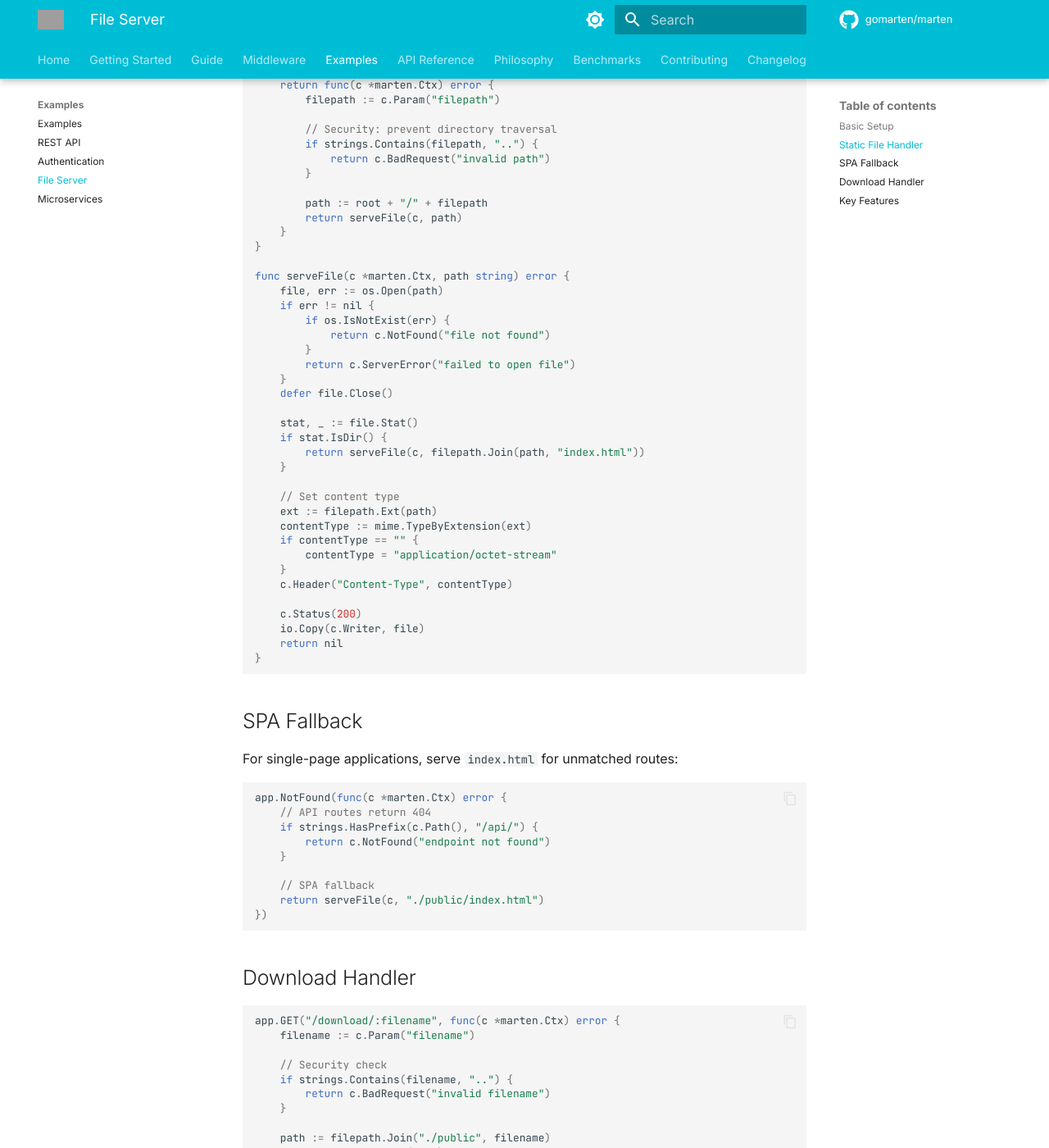
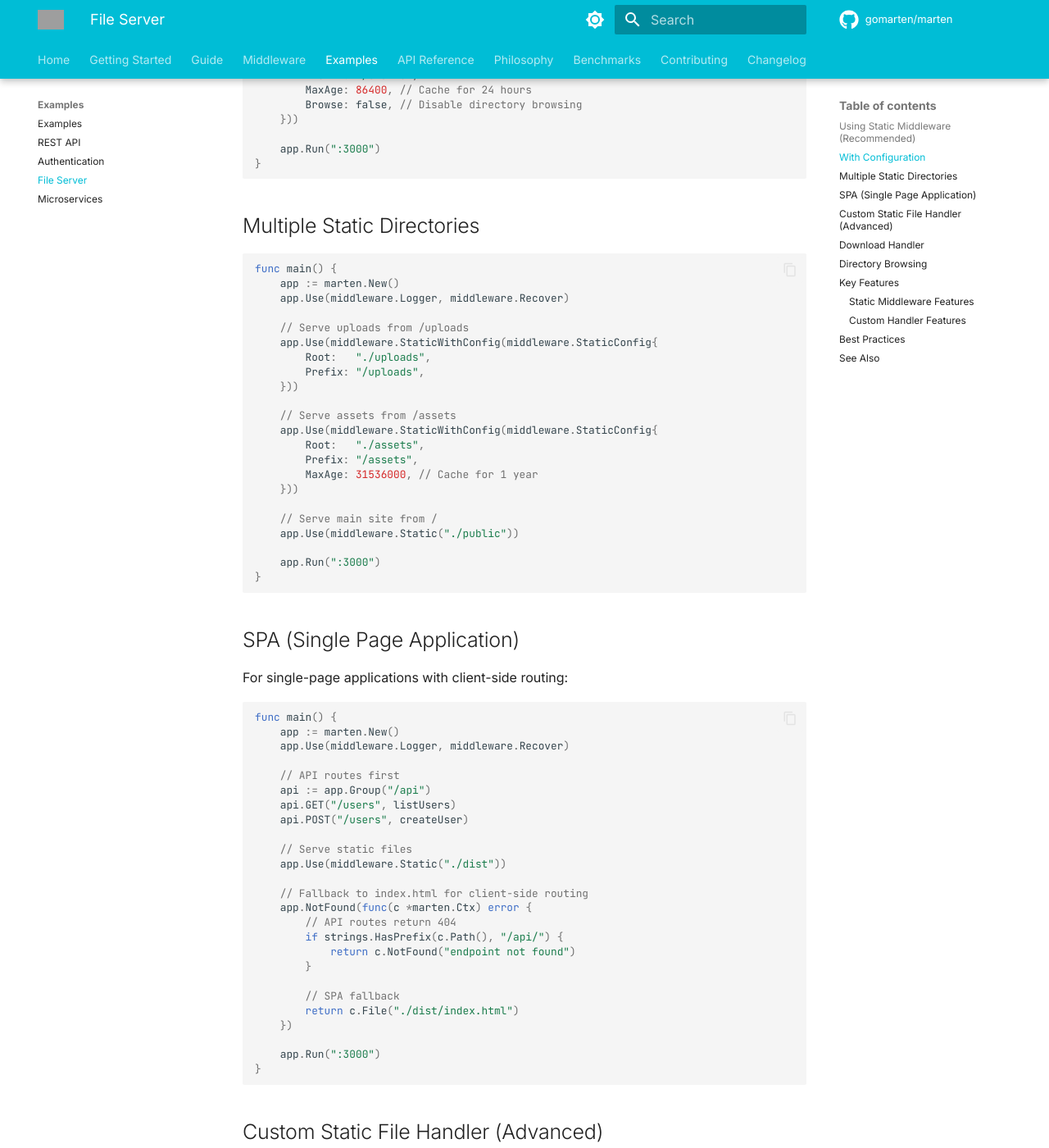
Before and after one commit to gomarten/docs, an MkDocs documentation site: the page built from docs/examples/file-server.md, in a window 1280 px wide and 1400 px high, scrolled down 835 px. Shown: the whole window at 82% size. Built offline with MkDocs 1.6.1 and Material for MkDocs 9.7.7, drawn with Linux system fonts in a browser that asks for light colours; comment, search, counter and statistics services are not loaded; some of the changed text lies outside the part shown; grey boxes are pictures that could not be loaded.

Commit message:
Update docs for Marten v0.1.3

````diff
--- a/docs/examples/file-server.md
+++ b/docs/examples/file-server.md
@@ -1,8 +1,111 @@
 # File Server Example
 
-Serve static files using wildcard routes.
+Serve static files using the built-in Static middleware or custom wildcard routes.
 
-## Basic Setup
+## Using Static Middleware (Recommended)
+
+The easiest way to serve static files is using the built-in `middleware.Static()`:
+
+```go
+package main
+
+import (
+    "github.com/gomarten/marten"
+    "github.com/gomarten/marten/middleware"
+)
+
+func main() {
+    app := marten.New()
+    app.Use(middleware.Logger, middleware.Recover)
+
+    // Serve static files from ./public
+    app.Use(middleware.Static("./public"))
+
+    app.Run(":3000")
+}
+```
+
+## With Configuration
+
+```go
+func main() {
+    app := marten.New()
+    app.Use(middleware.Logger, middleware.Recover)
+
+    // Serve static files with custom config
+    app.Use(middleware.StaticWithConfig(middleware.StaticConfig{
+        Root:   "./public",
+        Prefix: "/static",
+        MaxAge: 86400, // Cache for 24 hours
+        Browse: false, // Disable directory browsing
+    }))
+
+    app.Run(":3000")
+}
+```
+
+## Multiple Static Directories
+
+```go
+func main() {
+    app := marten.New()
+    app.Use(middleware.Logger, middleware.Recover)
+
+    // Serve uploads from /uploads
+    app.Use(middleware.StaticWithConfig(middleware.StaticConfig{
+        Root:   "./uploads",
+        Prefix: "/uploads",
+    }))
+
+    // Serve assets from /assets
+    app.Use(middleware.StaticWithConfig(middleware.StaticConfig{
+        Root:   "./assets",
+        Prefix: "/assets",
+        MaxAge: 31536000, // Cache for 1 year
+    }))
+
+    // Serve main site from /
+    app.Use(middleware.Static("./public"))
+
+    app.Run(":3000")
+}
+```
+
+## SPA (Single Page Application)
+
+For single-page applications with client-side routing:
+
+```go
+func main() {
+    app := marten.New()
+    app.Use(middleware.Logger, middleware.Recover)
+
+    // API routes first
+    api := app.Group("/api")
+    api.GET("/users", listUsers)
+    api.POST("/users", createUser)
+
+    // Serve static files
+    app.Use(middleware.Static("./dist"))
+
+    // Fallback to index.html for client-side routing
+    app.NotFound(func(c *marten.Ctx) error {
+        // API routes return 404
+        if strings.HasPrefix(c.Path(), "/api/") {
+            return c.NotFound("endpoint not found")
+        }
+
+        // SPA fallback
+        return c.File("./dist/index.html")
+    })
+
+    app.Run(":3000")
+}
+```
+
+## Custom Static File Handler (Advanced)
+
+If you need more control, you can implement a custom handler using wildcard routes:
 
 ```go
 package main
@@ -22,19 +125,15 @@
     app := marten.New()
     app.Use(middleware.Logger, middleware.Recover)
 
-    // Serve static files
+    // Custom static file handler
     app.GET("/static/*filepath", serveStatic("./public"))
 
-    // Serve uploads
+    // Custom uploads handler
     app.GET("/uploads/*filepath", serveStatic("./uploads"))
 
     app.Run(":3000")
 }
-```
 
-## Static File Handler
-
-```go
 func serveStatic(root string) marten.Handler {
     return func(c *marten.Ctx) error {
         filepath := c.Param("filepath")
@@ -78,23 +177,9 @@
 }
 ```
 
-## SPA Fallback
+## Download Handler
 
-For single-page applications, serve `index.html` for unmatched routes:
-
-```go
-app.NotFound(func(c *marten.Ctx) error {
-    // API routes return 404
-    if strings.HasPrefix(c.Path(), "/api/") {
-        return c.NotFound("endpoint not found")
-    }
-
-    // SPA fallback
-    return serveFile(c, "./public/index.html")
-})
-```
-
-## Download Handler
+Force file downloads with custom headers:
 
 ```go
 app.GET("/download/:filename", func(c *marten.Ctx) error {
@@ -120,7 +205,33 @@
 })
 ```
 
+## Directory Browsing
+
+Enable directory listing for file sharing:
+
+```go
+app.Use(middleware.StaticWithConfig(middleware.StaticConfig{
+    Root:   "./files",
+    Prefix: "/files",
+    Browse: true, // Enable directory browsing
+}))
+```
+
 ## Key Features
+
+### Static Middleware Features
+
+| Feature | Description |
+|---------|-------------|
+| Content-Type Detection | Automatic based on file extension |
+| Directory Index | Serves `index.html` for directories |
+| Directory Browsing | Optional HTML directory listing |
+| HTTP Caching | If-Modified-Since support (304 responses) |
+| Security | Directory traversal prevention |
+| URL Prefix | Strip prefix before file lookup |
+| HEAD Support | Proper HEAD request handling |
+
+### Custom Handler Features
 
 | Feature | Usage |
 |---------|-------|
@@ -128,3 +239,19 @@
 | `c.Param("filepath")` | Access captured path |
 | Security | Check for `..` to prevent traversal |
 | Content-Type | Auto-detect from file extension |
+
+## Best Practices
+
+1. **Use Static Middleware** for most use cases - it's battle-tested and feature-complete
+2. **Set appropriate cache headers** with `MaxAge` for better performance
+3. **Disable directory browsing** in production unless intentional
+4. **Place API routes before static middleware** to avoid conflicts
+5. **Use URL prefixes** for clarity and organization
+6. **Consider a CDN** for production static assets
+
+## See Also
+
+- [Static Middleware Documentation](../middleware/static.md)
+- [Middleware Guide](../guide/middleware.md)
+- [Compress Middleware](../middleware/compress.md) - Compress static files
+- [ETag Middleware](../middleware/etag.md) - Response caching
````
Also changed, not shown: docs/api/middleware.md (+9 -0 lines), docs/changelog.md (+31 -0 lines), docs/getting-started/quickstart.md (+2 -7 lines), docs/guide/middleware.md (+2 -1 lines), docs/middleware/index.md (+2 -1 lines), docs/middleware/static.md (added, +339 -0 lines).
